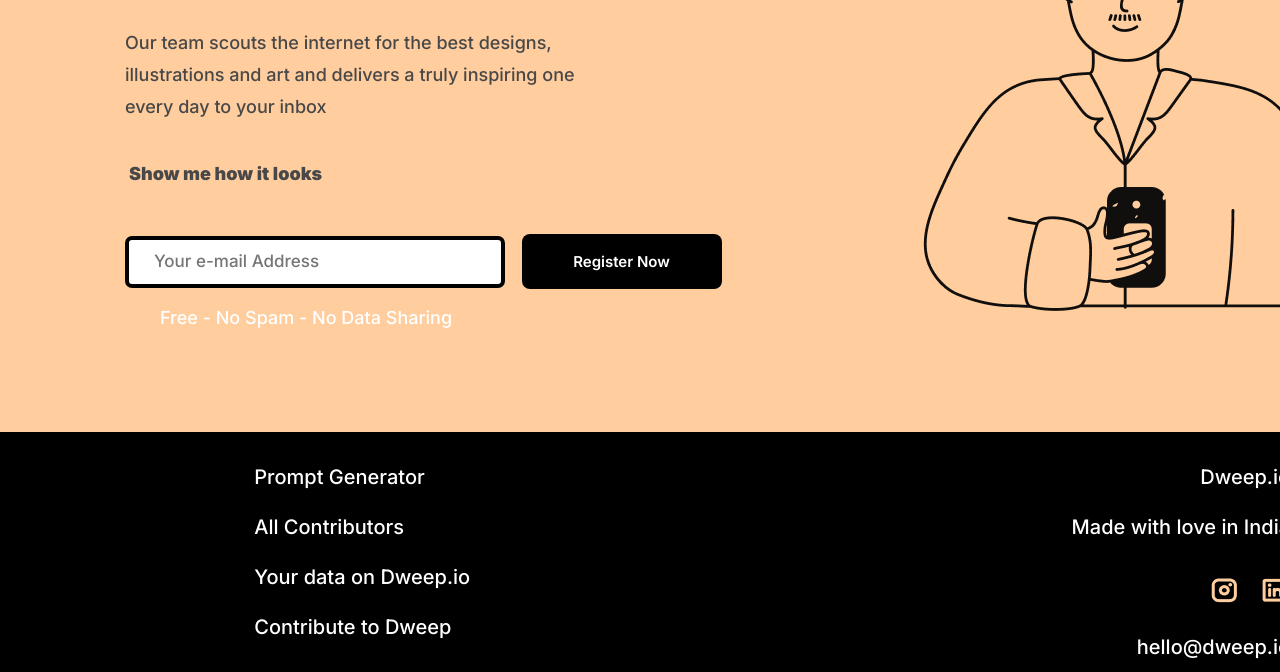
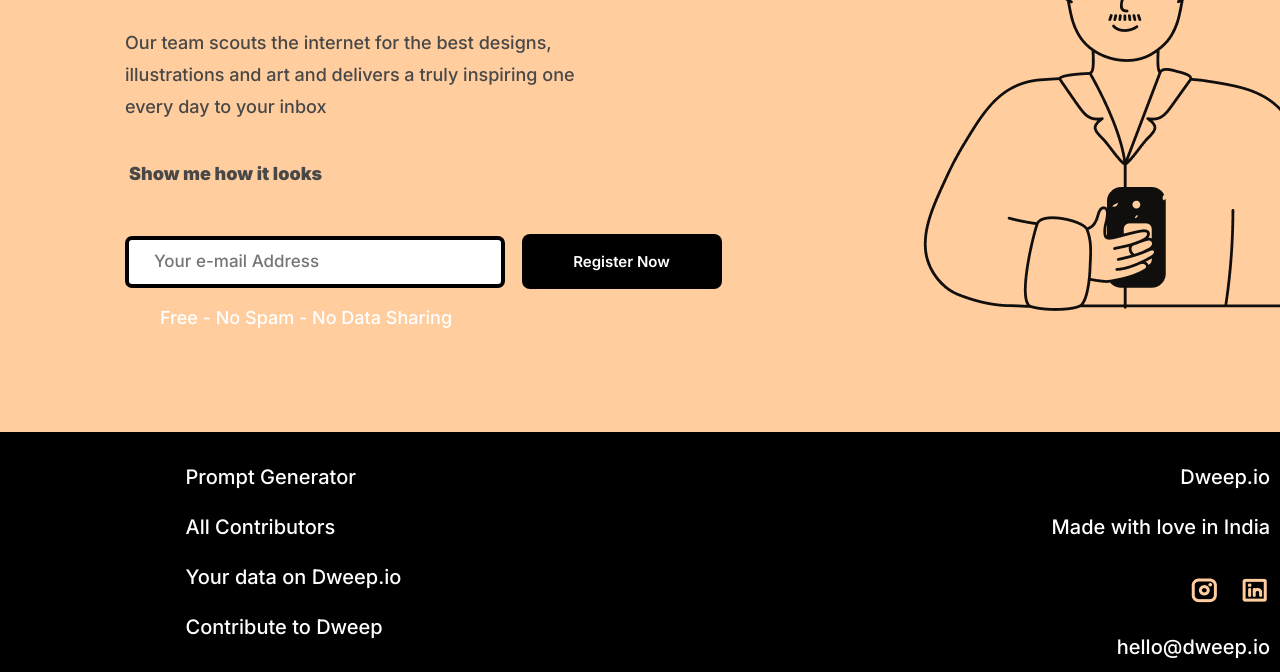
Before and after one commit to Himanshuyadav011/Project, a plain HTML site: page index.html in a window 1280 px wide. Shown: the part 224-896 px from the top of the page. Drawn offline with Linux system fonts and the light colour scheme.

Commit message:
nowfinal

```diff
--- a/style.css
+++ b/style.css
@@ -106,8 +106,9 @@ display: flex;
     font-family: "Inter", sans-serif;
     font-size: 20px;
     color: white;
+    margin-right: 750px;
     font-weight: 500;
-  margin-right: 37%;
+  margin-right: 40%;
     line-height: 50px;
 
 }
@@ -117,9 +118,10 @@ display: flex;
     font-size: 20px;
     color: white;
     font-weight: 500;
-    margin-right: 5%;
+    margin-right: 170px;
     line-height: 50px;
     text-align: right;
+
 
 }
 
```
